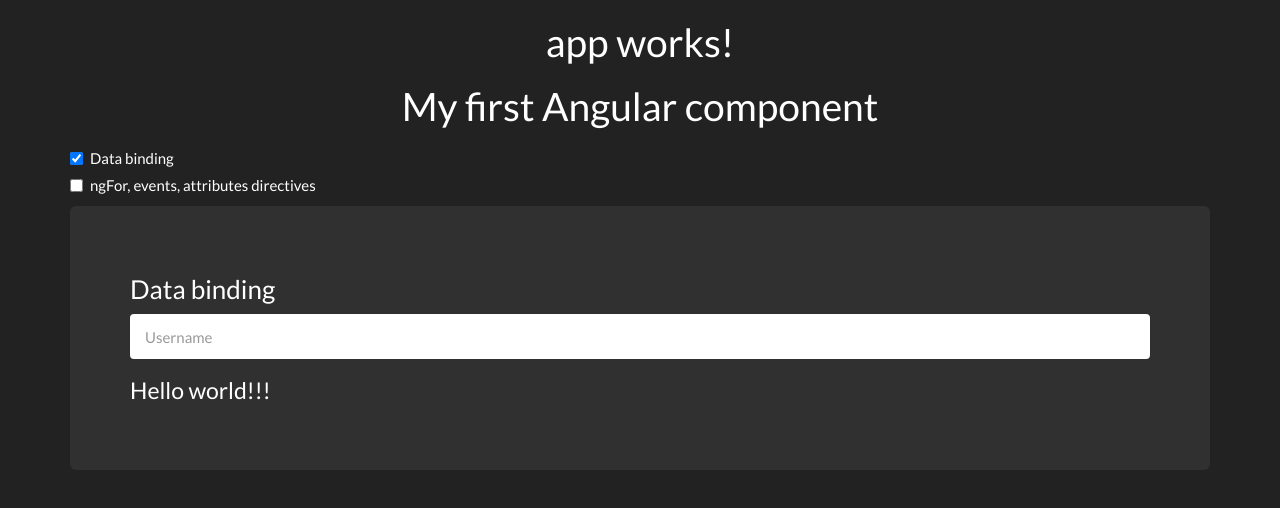
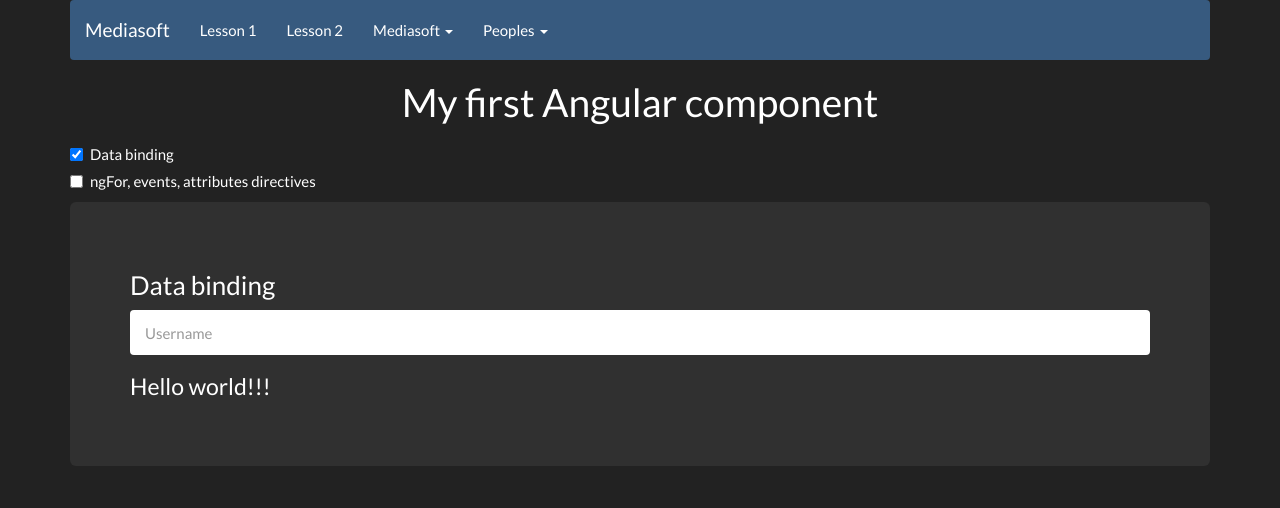
Before and after one commit to php73/angular-lesson, an Angular app: page /lesson1 in a window 1280 px wide. Shown: the top 508 px of the page. Built offline with nearby package versions, Linux system fonts and the light colour scheme; what ng2-bootstrap would draw is missing.

Commit message:
Stupid menu implementation

```diff
--- a/src/app/app.component.html
+++ b/src/app/app.component.html
@@ -1,4 +1,4 @@
 <div class="container">
-    <h1 class="text-center">{{title}}</h1>
+    <mediasoft-menu></mediasoft-menu>
     <router-outlet></router-outlet>
 </div>
--- a/src/app/app.module.ts
+++ b/src/app/app.module.ts
@@ -7,6 +7,7 @@
 import { Ng2BootstrapModule } from "ng2-bootstrap";
 import { LessonOneModule } from "./lesson-one/lesson-one.module";
 import { RouterModule } from "@angular/router";
+import { LessonTwoModule } from "./lesson-two/lesson-two.module";
 
 @NgModule({
     declarations: [
@@ -24,6 +25,7 @@
             useHash: false
         }),
         LessonOneModule,
+        LessonTwoModule,
     ],
     providers: [],
     bootstrap: [AppComponent]
--- /dev/null
+++ b/src/app/lesson-two/lesson-two.component.html
@@ -0,0 +1 @@
+<h1 class="text-center">Lesson 2</h1>
--- /dev/null
+++ b/src/app/lesson-two/lesson-two.component.ts
@@ -0,0 +1,15 @@
+import {Component, OnInit} from '@angular/core';
+
+@Component({
+    selector: 'mediasoft-lesson-two',
+    templateUrl: 'lesson-two.component.html'
+})
+export class LessonTwoComponent implements OnInit {
+
+    constructor() {
+    }
+
+    ngOnInit() {
+    }
+
+}
--- /dev/null
+++ b/src/app/lesson-two/menu/menu.component.html
@@ -0,0 +1,23 @@
+<nav class="navbar navbar-default">
+    <div class="container-fluid">
+        <div class="navbar-header">
+            <a class="navbar-brand" routerLink="/">Mediasoft</a>
+        </div>
+
+        <div class="collapse navbar-collapse" >
+            <ul class="nav navbar-nav">
+                <li *ngFor="let item of menu" [class.dropdown]="item.children" [class.open]="!collapsed">
+                    <a (click)="onItemClick($event, item)" [routerLink]="item.link">
+                        {{ item.text }}
+                        <span *ngIf="item.children" class="caret"></span>
+                    </a>
+                    <ul *ngIf="item.children" class="dropdown-menu" >
+                        <li *ngFor="let nested of item.children" >
+                            <a [routerLink]="nested.link || '#'">{{ nested.text }}</a>
+                        </li>
+                    </ul>
+                </li>
+            </ul>
+        </div>
+    </div>
+</nav>
--- /dev/null
+++ b/src/app/lesson-two/menu/menu.component.ts
@@ -0,0 +1,43 @@
+import { Component, OnInit } from '@angular/core';
+import { MenuItem } from "../shared/menu-item.model";
+
+@Component({
+    selector: 'mediasoft-menu',
+    templateUrl: 'menu.component.html'
+})
+export class MenuComponent implements OnInit {
+    public collapsed = true;
+
+    public menu: MenuItem[] = <MenuItem[]>[
+        <MenuItem>{link: 'lesson1', text: 'Lesson 1'},
+        <MenuItem>{link: 'lesson2', text: 'Lesson 2'},
+        <MenuItem>{
+            text: 'Mediasoft',
+            children: [
+                <MenuItem>{link: 'mediasoft/engineering', text: 'WEB Engineering'},
+                <MenuItem>{link: 'mediasoft/education', text: 'Education'},
+                <MenuItem>{link: 'mediasoft/fun', text: 'Fun'},
+            ]
+        },
+        <MenuItem>{
+            text: 'Peoples',
+            children: [
+                <MenuItem>{link: 'mediasoft/rodjer200586', text: 'Алексей Синдюков'},
+                <MenuItem>{link: 'mediasoft/kluev', text: 'Андрей Клюев'},
+            ]
+        },
+    ];
+
+    constructor() { }
+
+    ngOnInit() { }
+
+    onItemClick($event, item) {
+        if (!item.children) {
+            return;
+        }
+        $event.preventDefault();
+
+        this.collapsed = !this.collapsed;
+    }
+}
--- /dev/null
+++ b/src/app/lesson-two/shared/menu-item.model.ts
@@ -0,0 +1,5 @@
+export interface MenuItem {
+    text: string;
+    link?: string;
+    children?: MenuItem[]
+}
```
Also changed, not shown: src/app/lesson-two/lesson-two.module.ts (added, +35 -0 lines).
